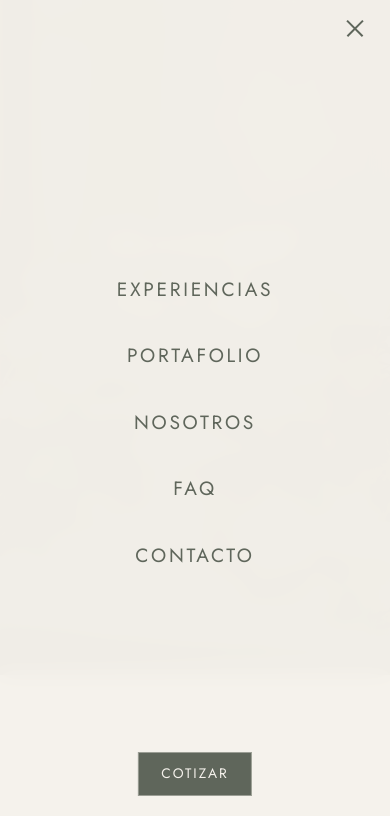
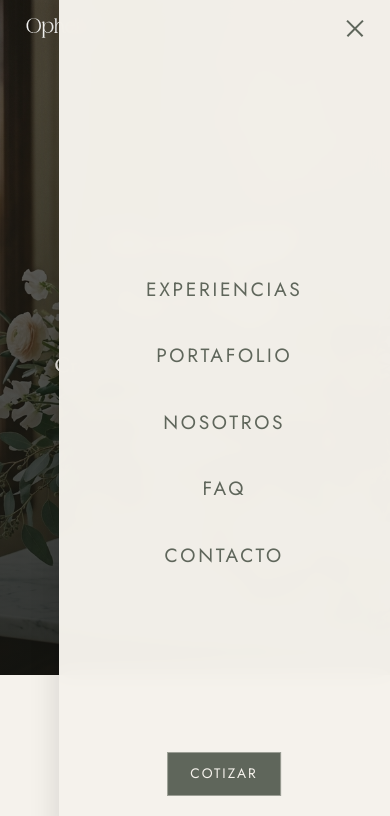
Before and after one commit to fmendoza-a365/ophelia-ecommerce, a plain HTML site: page index.html in a window 390 px wide. Both pictures are taken after a click on the button "Menú". Shown: the top 816 px of the page. Drawn offline with nearby package versions, Linux system fonts and the light colour scheme.

Commit message:
Change mobile menu to slide-in drawer and fix colors

```diff
--- a/css/style.css
+++ b/css/style.css
@@ -91,7 +91,7 @@ nav.scrolled {
 .nav--light .nav-links a { color: var(--cream); }
 .nav--light .nav-cta { color: var(--cream); border-color: rgba(245,242,236,.4); }
 .nav--light .nav-cta:hover { background: var(--cream); color: var(--green); border-color: var(--cream); }
-.nav--light .hamburger { color: var(--cream); }
+.nav--light .hamburger { color: var(--cream) !important; }
 
 .nav--dark .nav-logo img { filter: invert(1); opacity: 0.85; }
 .nav--dark .nav-links a { color: var(--green); }
@@ -99,8 +99,8 @@ nav.scrolled {
 .nav--dark .nav-cta:hover { background: var(--green); color: var(--cream); border-color: var(--green); }
 .nav--dark .hamburger { color: var(--green); }
 
-/* When mobile menu is open, force dark logo and hamburger over the cream background */
-nav.menu-open .nav-logo img { filter: invert(1) !important; opacity: 0.85 !important; }
+/* When mobile menu is open, force hamburger to be dark since it sits over the cream drawer.
+   Do NOT force logo to be dark because the logo stays on the left over the hero. */
 nav.menu-open .hamburger { color: var(--green) !important; }
 
 .hamburger { display: none; flex-direction: column; gap: 5px; }
@@ -685,19 +685,27 @@ footer p { font-size: .8rem; font-family: var(--f-sans); color: rgba(245,242,236
   body { overflow-x: hidden; }
 
   nav { padding: 1rem 1.5rem; }
-  .nav-links, .nav-cta { display: none; }
   .hamburger { display: flex; z-index: 101; }
 
-  /* Full-screen mobile menu */
-  .nav-links.open {
+  /* Slide-in mobile menu */
+  .nav-links {
     display: flex; flex-direction: column; align-items: center; justify-content: center;
-    position: fixed; inset: 0; top: 0;
+    position: fixed; right: 0; top: 0; bottom: 0;
+    width: 85vw; max-width: 400px; height: 100vh;
     background: rgba(245,242,236,.98); backdrop-filter: blur(10px);
     padding: 2rem; gap: 2rem; z-index: 100;
-    height: 100vh; width: 100vw;
+    transform: translateX(100%); transition: transform 0.4s cubic-bezier(0.4, 0, 0.2, 1);
+    box-shadow: -5px 0 25px rgba(0,0,0,.1);
   }
-  .nav-links.open a { color: var(--green); font-size: 1.2rem; }
-  .nav-links.open + .nav-cta { display: block; position: fixed; bottom: 3rem; left: 50%; transform: translateX(-50%); z-index: 100; background: var(--green); color: var(--cream); }
+  .nav-links.open { transform: translateX(0); }
+  .nav-links a { color: var(--green) !important; font-size: 1.2rem; }
+
+  .nav-cta {
+    position: fixed; bottom: 3rem; right: -100%; transform: translateX(50%); z-index: 100;
+    background: var(--green); color: var(--cream) !important; border-color: var(--green);
+    transition: right 0.4s cubic-bezier(0.4, 0, 0.2, 1);
+  }
+  .nav-links.open + .nav-cta { right: 42.5vw; }
 
   /* Adjust paddings */
   #hero { height: 80vh; }
```
